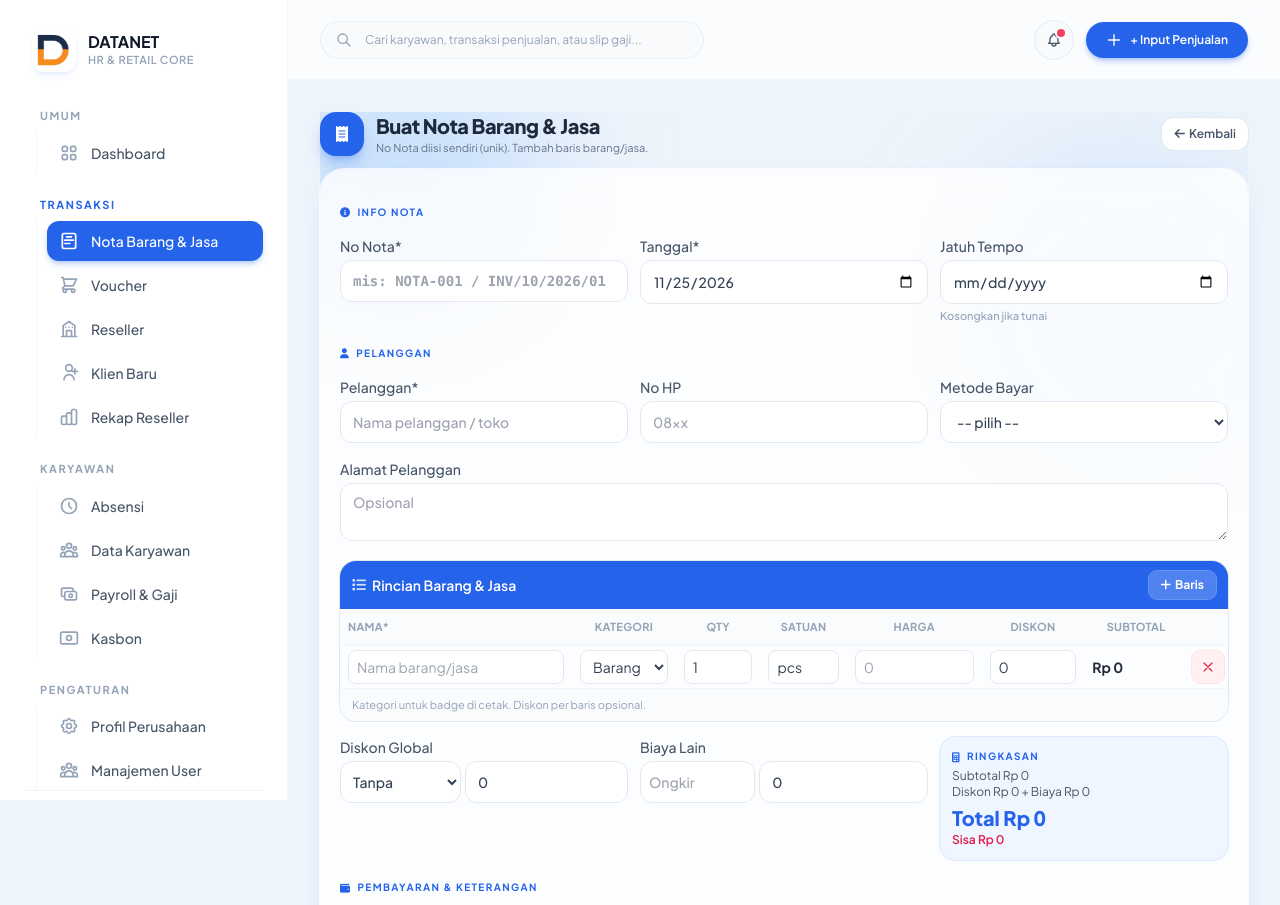
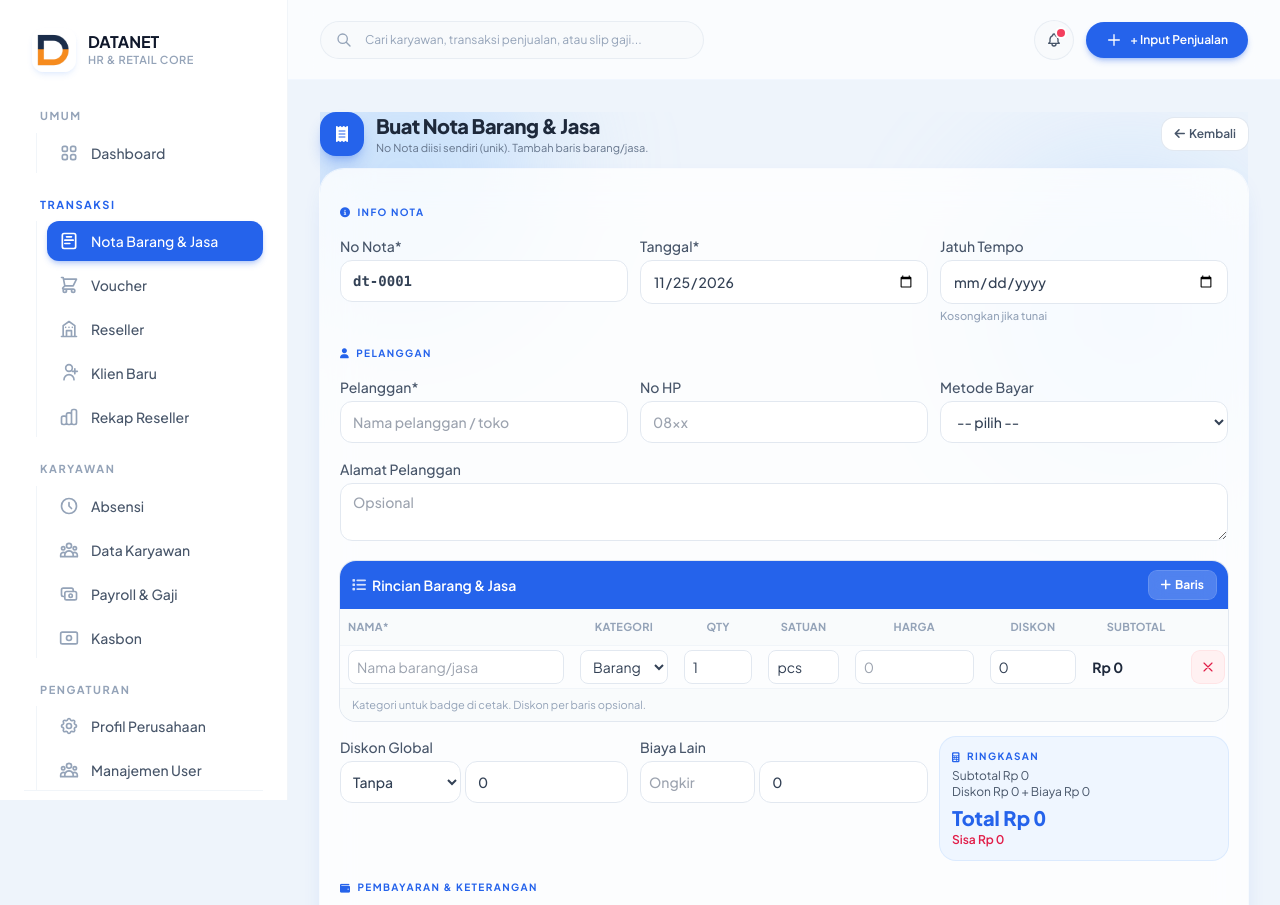
Before and after one commit to firmansya63/data-payroll, a Laravel app: page /manual-notas/create in a window 1280 px wide. Shown: the top 905 px of the page. Run offline with Laravel 10, Linux system fonts and the light colour scheme; a user stored in the database is signed in; data comes from the database, SQL or seed files in the repository; tables that the repository leaves empty hold one stand-in row (values such as "Sample post"); some libraries are stand-ins or nearby versions.

Commit message:
Fix Jakarta timezone and auto-generate manual nota number

```diff
--- a/app/Http/Controllers/ManualNotaController.php
+++ b/app/Http/Controllers/ManualNotaController.php
@@ -38,12 +38,15 @@ class ManualNotaController extends Controller
 
     public function create()
     {
-        return view('manual-notas.form', ['nota'=>null, 'items'=>[]]);
+        return view('manual-notas.form', ['nota'=>null, 'items'=>[], 'suggestedNo'=>ManualNota::generateNoNota()]);
     }
 
     public function store(Request $r)
     {
         $data = $this->validateData($r);
+        if (empty($data['no_nota'])) {
+            $data['no_nota'] = ManualNota::generateNoNota();
+        }
         $calc = $this->calculate($r);
         $nota = ManualNota::create(array_merge($data, [
             'subtotal' => $calc['subtotal'],
@@ -65,6 +68,9 @@ class ManualNotaController extends Controller
     public function update(Request $r, ManualNota $nota)
     {
         $data = $this->validateData($r, $nota->id);
+        if (empty($data['no_nota'])) {
+            $data['no_nota'] = ManualNota::generateNoNota();
+        }
         $calc = $this->calculate($r);
         $nota->update(array_merge($data, [
             'subtotal' => $calc['subtotal'],
@@ -107,7 +113,7 @@ class ManualNotaController extends Controller
     private function validateData(Request $r, $ignoreId = null)
     {
         $r->validate([
-            'no_nota' => ['required','string','max:50', Rule::unique('manual_notas','no_nota')->ignore($ignoreId)],
+            'no_nota' => ['nullable','string','max:50', Rule::unique('manual_notas','no_nota')->ignore($ignoreId)],
             'tanggal' => 'required|date',
             'jatuh_tempo' => 'nullable|date|after_or_equal:tanggal',
             'pelanggan_nama' => 'required|string|max:100',
@@ -135,7 +141,7 @@ class ManualNotaController extends Controller
             throw \Illuminate\Validation\ValidationException::withMessages(['dp_nominal'=>'DP nominal wajib diisi saat status DP']);
         }
         return [
-            'no_nota' => trim($r->no_nota),
+            'no_nota' => $r->no_nota ? trim($r->no_nota) : null,
             'tanggal' => $r->tanggal,
             'jatuh_tempo' => $r->jatuh_tempo ?: null,
             'pelanggan_nama' => trim($r->pelanggan_nama),
--- a/app/Models/ManualNota.php
+++ b/app/Models/ManualNota.php
@@ -49,4 +49,24 @@ class ManualNota extends Model
         // global diskon already handled outside; this helper just sets subtotal
         $this->subtotal = $subtotal;
     }
+
+    /**
+     * Generate nomor nota otomatis berdasarkan nota yang sudah keluar,
+     * dengan awalan "dt" (mis. dt-0012).
+     */
+    public static function generateNoNota(): string
+    {
+        $max = 0;
+        foreach (static::pluck('no_nota') as $no) {
+            if (preg_match('/^dt-?(\d+)/i', (string) $no, $m)) {
+                $max = max($max, (int) $m[1]);
+            }
+        }
+        do {
+            $max++;
+            $candidate = 'dt-'.str_pad((string) $max, 4, '0', STR_PAD_LEFT);
+        } while (static::where('no_nota', $candidate)->exists());
+
+        return $candidate;
+    }
 }
--- a/config/app.php
+++ b/config/app.php
@@ -70,7 +70,7 @@ return [
     |
     */
 
-    'timezone' => 'UTC',
+    'timezone' => 'Asia/Jakarta',
 
     /*
     |--------------------------------------------------------------------------
--- a/resources/views/manual-notas/form.blade.php
+++ b/resources/views/manual-notas/form.blade.php
@@ -37,7 +37,7 @@
 
 <p class="flex items-center gap-1.5 text-[10px] font-bold uppercase tracking-[0.14em] text-blue-600"><i class="fa-solid fa-circle-info" aria-hidden="true"></i> Info Nota</p>
 <div class="grid md:grid-cols-3 gap-3">
-  <label class="block text-sm font-medium text-slate-600">No Nota* <input name="no_nota" value="{{ old('no_nota', $isEdit ? $nota->no_nota : $suggestedNo) }}" required placeholder="mis: NOTA-001 / INV/10/2026/01" class="mt-1 w-full rounded-xl border border-slate-200 bg-white px-3 py-2.5 text-sm text-slate-700 focus:border-blue-600 focus:outline-none focus:ring-2 focus:ring-blue-100 font-mono font-bold"></label>
+  <label class="block text-sm font-medium text-slate-600">No Nota* <input name="no_nota" value="{{ old('no_nota', $isEdit ? $nota->no_nota : $suggestedNo) }}" placeholder="Otomatis jika dikosongkan (dt-00xx)" class="mt-1 w-full rounded-xl border border-slate-200 bg-white px-3 py-2.5 text-sm text-slate-700 focus:border-blue-600 focus:outline-none focus:ring-2 focus:ring-blue-100 font-mono font-bold"></label>
   <label class="block text-sm font-medium text-slate-600">Tanggal* <input type="date" name="tanggal" value="{{ old('tanggal', $isEdit ? $nota->tanggal->format('Y-m-d') : date('Y-m-d')) }}" required class="mt-1 w-full rounded-xl border border-slate-200 bg-white px-3 py-2.5 text-sm text-slate-700 focus:border-blue-600 focus:outline-none focus:ring-2 focus:ring-blue-100"></label>
   <label class="block text-sm font-medium text-slate-600">Jatuh Tempo <input type="date" name="jatuh_tempo" value="{{ old('jatuh_tempo', $isEdit && $nota->jatuh_tempo ? $nota->jatuh_tempo->format('Y-m-d') : '') }}" class="mt-1 w-full rounded-xl border border-slate-200 bg-white px-3 py-2.5 text-sm text-slate-700 focus:border-blue-600 focus:outline-none focus:ring-2 focus:ring-blue-100"><span class="text-[11px] text-slate-400">Kosongkan jika tunai</span></label>
 </div>
```
